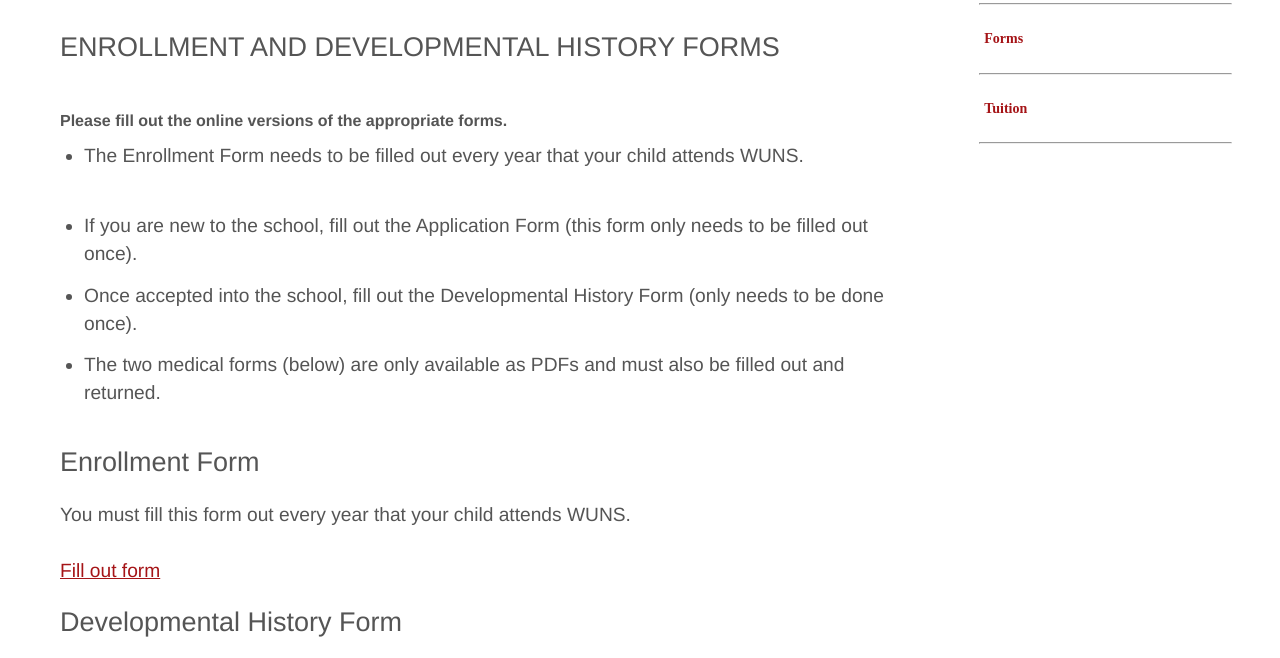
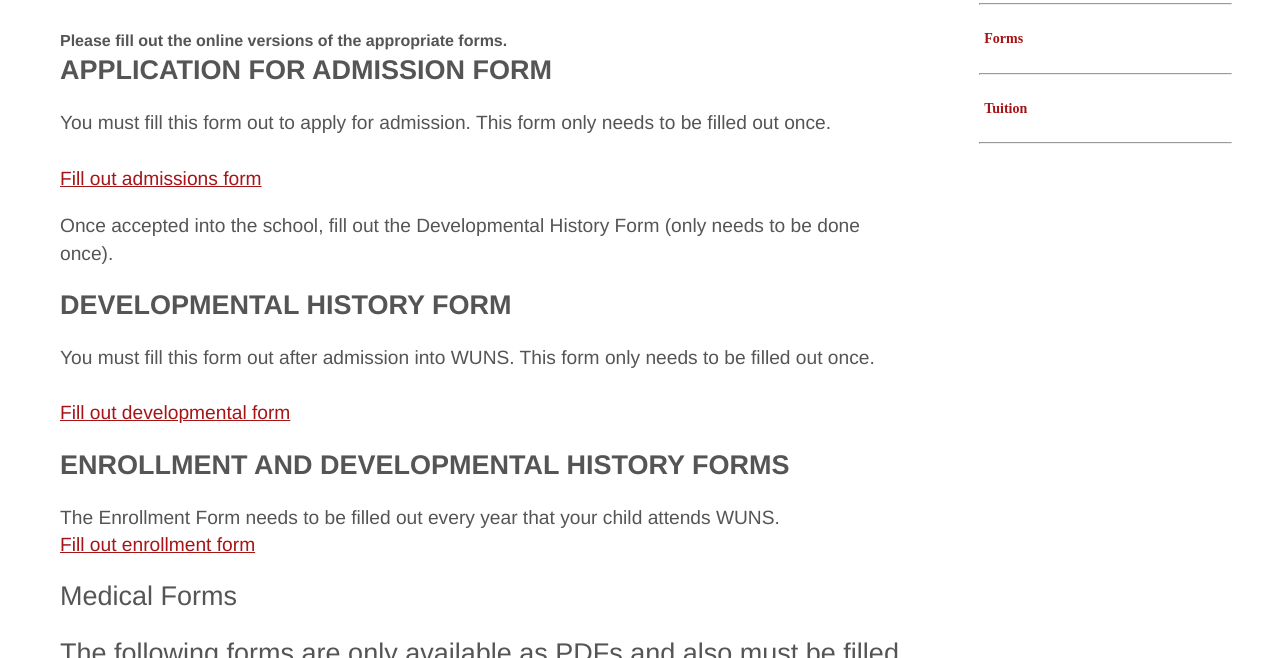
Before and after one commit to CSE256-Spring24/information-foraging-project-teamteamteam, a website: page files/forms.html in a window 1280 px wide. Shown: the part 91-749 px from the top of the page. Drawn offline with nearby package versions, Linux system fonts and the light colour scheme; files that its build step writes are made by us from their sources; files whose address does not match are found by name.

Commit message:
Changed Forms and Classrooms
Forms is now more straightforward, redundant information is gone and the information is clearer. For classes, each class has more information pointing to where the newsletter is that contains the information of past classes. Curriculum overview was also altered for this. Teddy bears was in particular changed due to confusing out of order information. Header priorities were changed to look better. Schedule and classroom were changed, with the latter now linking to each class webpage and showing when it was.

```diff
--- a/files/forms.html
+++ b/files/forms.html
@@ -15,51 +15,35 @@
   <div id="page-content">
     <main>
       <h1>Forms</h1>
-      <h3>ENROLLMENT AND DEVELOPMENTAL HISTORY FORMS</h3>
+      <h4>Please fill out the online versions of the appropriate forms.</h4>
+      <h3><b>APPLICATION FOR ADMISSION FORM</b></h3>
+      <p>
+        You must fill this form out to apply for admission. This form only
+        needs to be filled out once.
         <br>
-      <h4>Please fill out the online versions of the appropriate forms.</h4>
-      <ul>
-        <li>
-          The Enrollment Form needs to be filled out every year that your
-          child attends WUNS.
-        </li>
-        <li>
-          If you are new to the school, fill out the Application Form (this
-          form only needs to be filled out once).
-        </li>
-        <li>
+        <br>
+        <a href="files/application.html">Fill out admissions form</a>
+        <p>
           Once accepted into the school, fill out the Developmental History
           Form (only needs to be done once).
-        </li>
-        <li>
-          The two medical forms (below) are only available as PDFs and must
-          also be filled out and returned.
-        </li>
-      </ul>
-      <br>
-      <h3>Enrollment Form</h3>
-      <p>
-        You must fill this form out every year that your child attends WUNS.
-        <br>
-        <br>
-        <a href="files/enroll.html">Fill out form</a>
         </p>
-      <h3>Developmental History Form</h3>
+        <h3><b>DEVELOPMENTAL HISTORY FORM</b></h3>
         <p>
           You must fill this form out after admission into WUNS. This form only
           needs to be filled out once.
           <br>
           <br>
-        <a href="files/developmental">Fill out form</a>
+          <a href="files/developmental.html">Fill out developmental form</a>
         </p>
-      <h3>Application for Admission Form</h3>
+      </p>
+      <h3><b>ENROLLMENT AND DEVELOPMENTAL HISTORY FORMS</b></h3>
       <p>
-        You must fill this form out to apply for admission. This form only
-        needs to be filled out once.
+        The Enrollment Form needs to be filled out every year that your
+      child attends WUNS.
       <br>
-        <br>
-        <a href="files/application.html">Fill out form</a>
+        <a href="files/enroll.html">Fill out enrollment form</a>
       </p>
+      <h3>Medical Forms</h3>
       <h3>
         The following forms are only available as PDFs and also must be filled
         out:
```
Also changed, not shown: files/bear_cubs.html (+3 -2 lines), files/big_bears.html (+3 -2 lines), files/classrooms.html (+7 -4 lines), files/curriculum_overview.html (+1 -2 lines), files/panda_bears.html (+3 -2 lines), files/schedule.html (+3 -3 lines), files/sun_bears.html (+3 -2 lines), files/teddy_bears.html (+9 -7 lines). Lines whose indentation alone changed are shown as unchanged.
